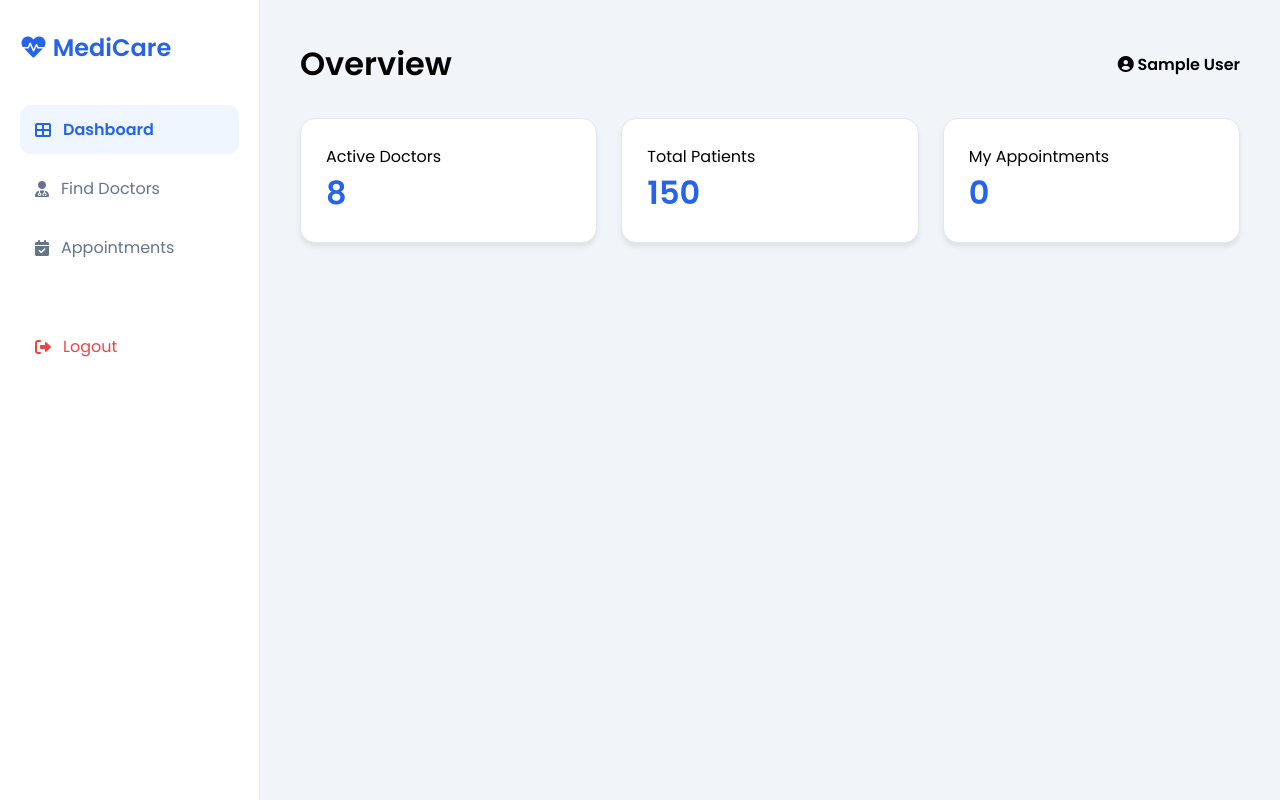
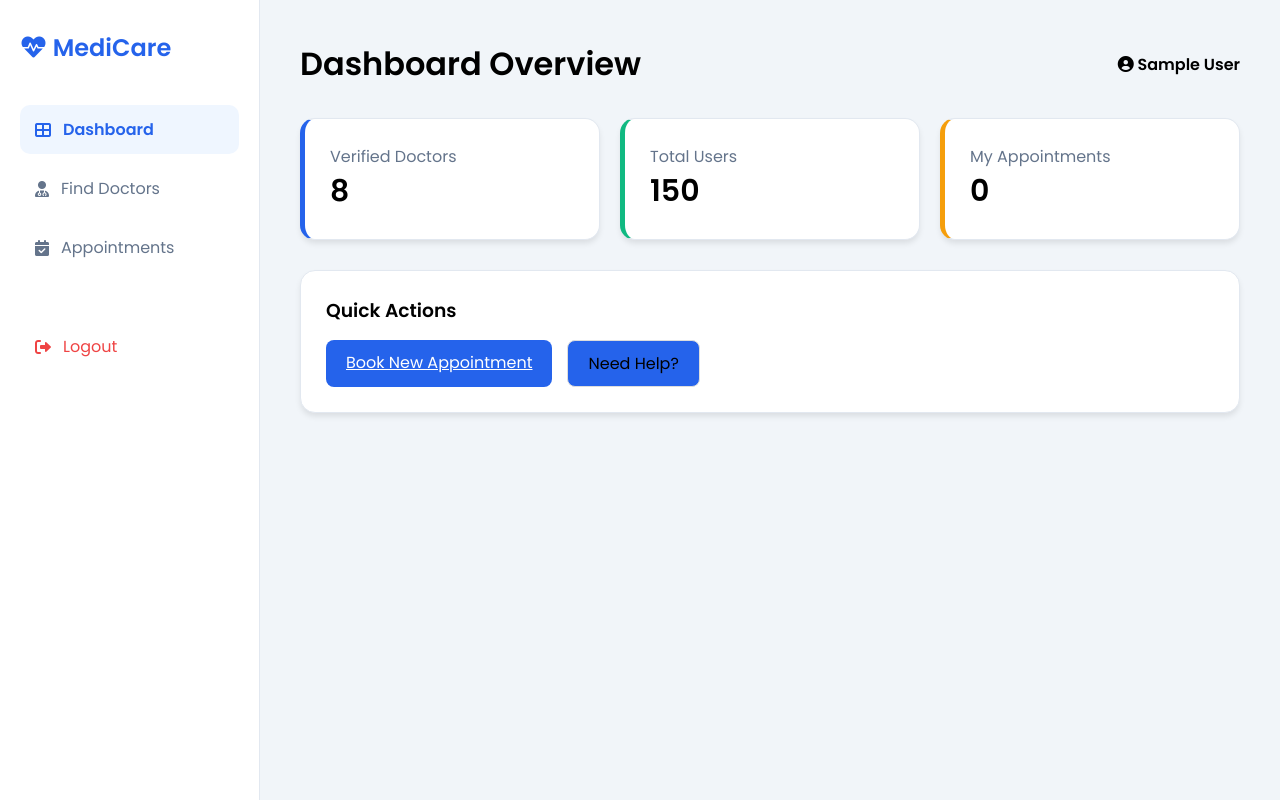
Before and after one commit to hereflorex/Medicare-project---by-florex-, a Flask app: page /dashboard in a window 1280 px wide. Run offline with Flask 3, Linux system fonts and the light colour scheme; the visitor is signed in with stand-in values (Sample User, id 1).

Commit message:
Update dashboard.html

```diff
--- a/templates/dashboard.html
+++ b/templates/dashboard.html
@@ -1,18 +1,26 @@
 {% extends "base.html" %}
-{% block title %}Overview{% endblock %}
+{% block title %}Dashboard Overview{% endblock %}
 {% block content %}
-<div class="stats-grid" style="display:grid; grid-template-columns: repeat(auto-fit, minmax(250px, 1fr)); gap:1.5rem;">
-    <div class="card">
-        <p style="color:var(--text-gray)">Active Doctors</p>
-        <h2 style="font-size: 2rem; color:var(--primary)">{{ stats.doctors }}</h2>
+<div style="display: grid; grid-template-columns: repeat(auto-fit, minmax(250px, 1fr)); gap: 20px;">
+    <div class="card" style="border-left: 5px solid #2563eb;">
+        <p style="color: #64748b;">Verified Doctors</p>
+        <h2 style="font-size: 30px;">{{ stats.doctors }}</h2>
     </div>
-    <div class="card">
-        <p style="color:var(--text-gray)">Total Patients</p>
-        <h2 style="font-size: 2rem; color:var(--primary)">{{ stats.patients }}</h2>
+    <div class="card" style="border-left: 5px solid #10b981;">
+        <p style="color: #64748b;">Total Users</p>
+        <h2 style="font-size: 30px;">{{ stats.patients }}</h2>
     </div>
-    <div class="card">
-        <p style="color:var(--text-gray)">My Appointments</p>
-        <h2 style="font-size: 2rem; color:var(--primary)">{{ stats.appointments }}</h2>
+    <div class="card" style="border-left: 5px solid #f59e0b;">
+        <p style="color: #64748b;">My Appointments</p>
+        <h2 style="font-size: 30px;">{{ stats.appointments }}</h2>
+    </div>
+</div>
+
+<div class="card" style="margin-top: 30px;">
+    <h3>Quick Actions</h3>
+    <div style="display:flex; gap:15px; margin-top:15px;">
+        <a href="/doctors" class="btn btn-primary">Book New Appointment</a>
+        <a href="/about" class="btn btn-outline" style="border:1px solid #ddd; padding:10px 20px; text-decoration:none; color:black; border-radius:8px;">Need Help?</a>
     </div>
 </div>
 {% endblock %}
```
